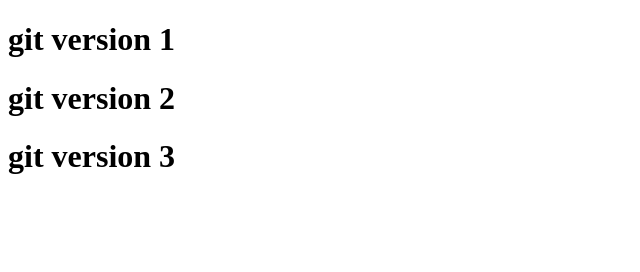
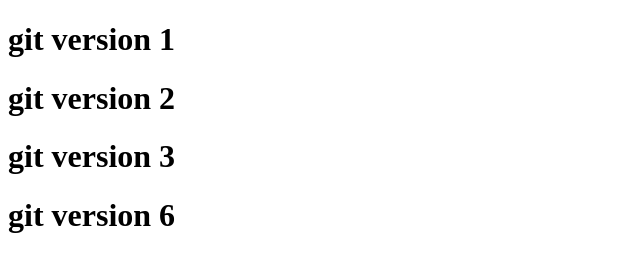
Before and after one commit to SheryarDev/samplerepository, a plain HTML site: page index.html in a window 1280 px wide. Shown: the whole page, without its empty margins (0-640 px from the left). Drawn offline with Linux system fonts and the light colour scheme.

Commit message:
this is v6

```diff
--- a/index.html
+++ b/index.html
@@ -10,6 +10,7 @@
     <h1>git version 1</h1>
     <h1>git version 2</h1>
     <h1>git version 3</h1>
+    <h1>git version 6</h1>
 
 </body>
 </html>
```
